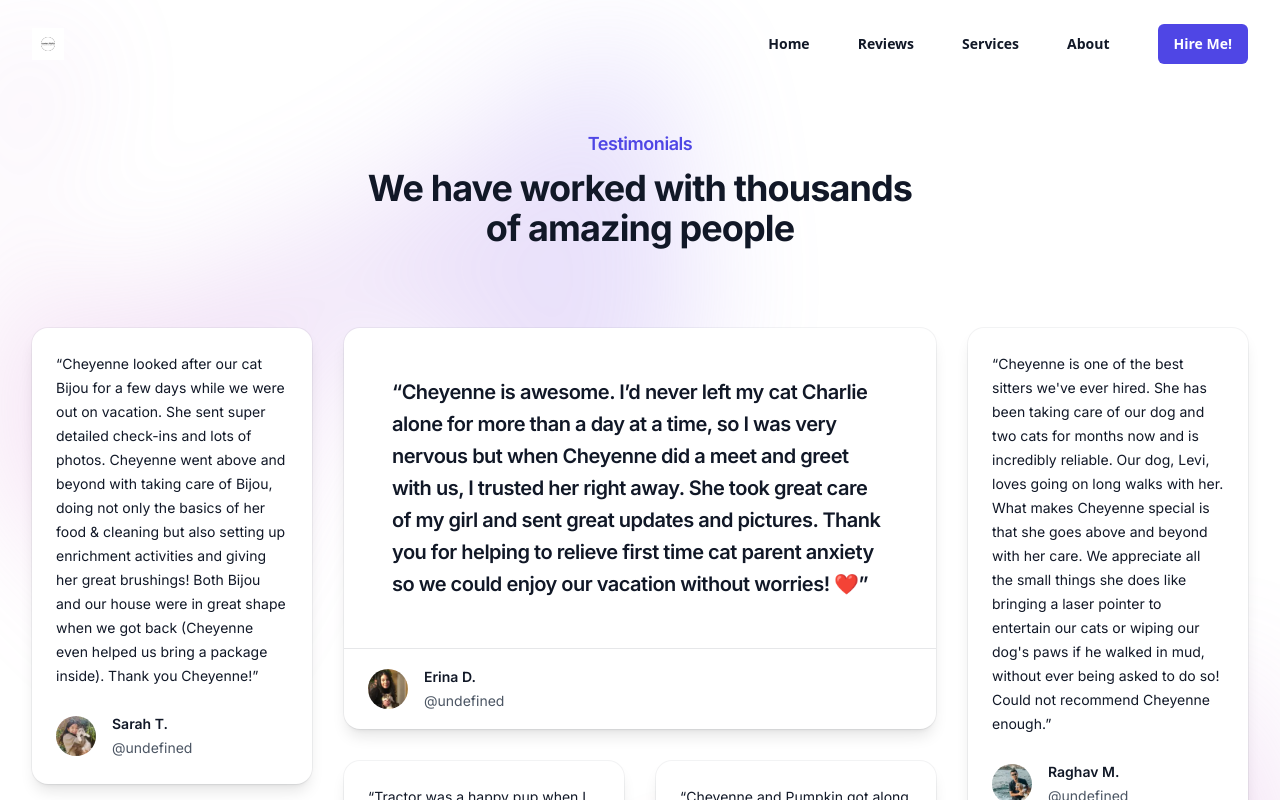
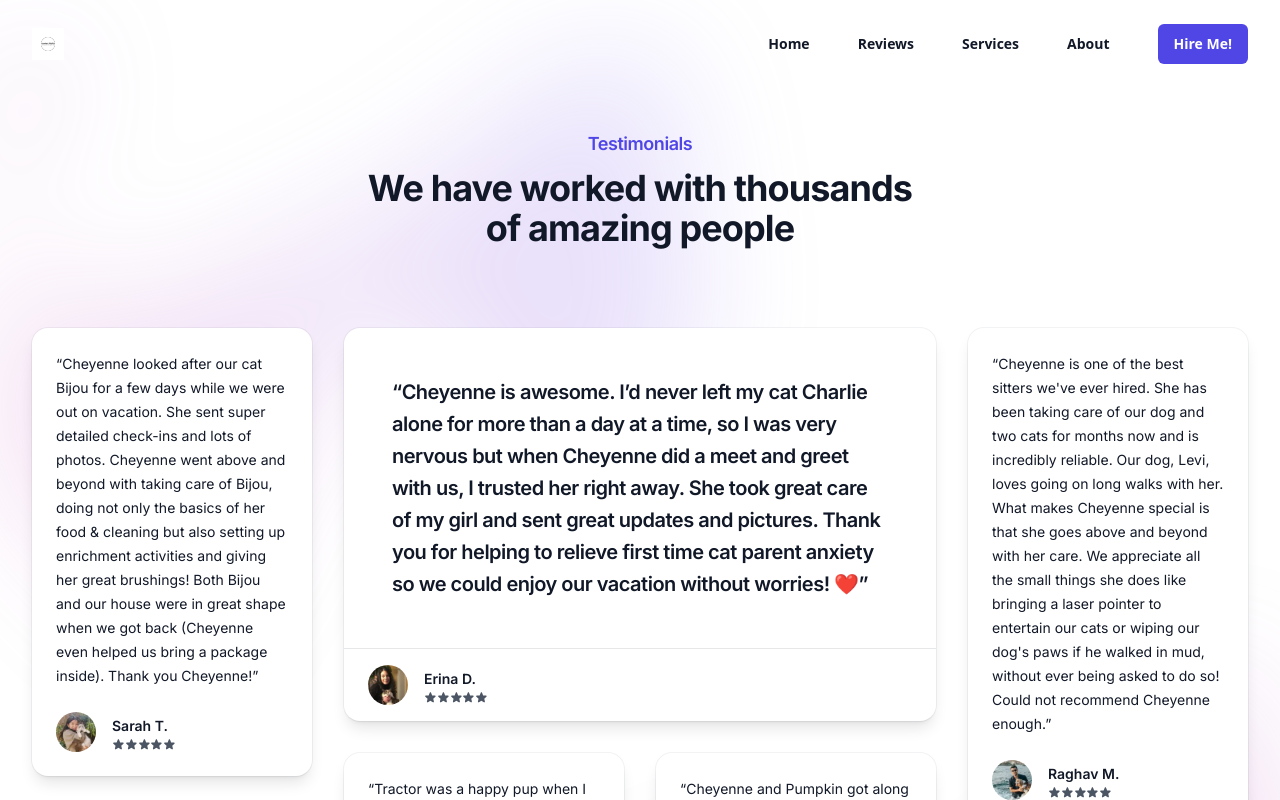
Before and after one commit to HunterHeston/dog-walking, a Next.js app: page /reviews in a window 1280 px wide. Shown: the top 800 px of the page. Built offline with nearby package versions, Linux system fonts and the light colour scheme.

Commit message:
Added 5 starts to all reviews.

```diff
--- a/components/tailwindui/testimonials.tsx
+++ b/components/tailwindui/testimonials.tsx
@@ -1,9 +1,9 @@
+import { StarIcon } from "@heroicons/react/24/solid";
 import Image from "next/image";
 
 export type Testimonial = {
   date: string;
   body: string;
-  rating: number;
   author: Author;
 };
 
@@ -79,7 +79,13 @@ export default function Testimonials({
                 <div className="font-semibold">
                   {featuredTestimonial.author.name}
                 </div>
-                <div className="text-gray-600">{`@${featuredTestimonial.author.handle}`}</div>
+                <div className="text-gray-600 flex w-16">
+                  <StarIcon></StarIcon>
+                  <StarIcon></StarIcon>
+                  <StarIcon></StarIcon>
+                  <StarIcon></StarIcon>
+                  <StarIcon></StarIcon>
+                </div>
               </div>
             </figcaption>
           </figure>
@@ -120,7 +126,13 @@ export default function Testimonials({
                           <div className="font-semibold">
                             {testimonial.author.name}
                           </div>
-                          <div className="text-gray-600">{`@${testimonial.author.handle}`}</div>
+                          <div className="text-gray-600 flex w-16">
+                            <StarIcon></StarIcon>
+                            <StarIcon></StarIcon>
+                            <StarIcon></StarIcon>
+                            <StarIcon></StarIcon>
+                            <StarIcon></StarIcon>
+                          </div>
                         </div>
                       </figcaption>
                     </figure>
--- a/pages/reviews.tsx
+++ b/pages/reviews.tsx
@@ -5,7 +5,6 @@ import Testimonials, {
 const featuredTestimonial: Testimonial = {
   date: "Apr 17, 2023",
   body: "Cheyenne is awesome. I’d never left my cat Charlie alone for more than a day at a time, so I was very nervous but when Cheyenne did a meet and greet with us, I trusted her right away. She took great care of my girl and sent great updates and pictures. Thank you for helping to relieve first time cat parent anxiety so we could enjoy our vacation without worries! ❤️",
-  rating: 5,
   author: {
     name: "Erina D.",
     imageUrl: "/testimonials/erina-d.webp",
@@ -17,7 +16,6 @@ const testimonials: Testimonial[][][] = [
     [
       {
         date: "Apr 11, 2023",
-        rating: 5,
         body: "Cheyenne looked after our cat Bijou for a few days while we were out on vacation. She sent super detailed check-ins and lots of photos. Cheyenne went above and beyond with taking care of Bijou, doing not only the basics of her food & cleaning but also setting up enrichment activities and giving her great brushings! Both Bijou and our house were in great shape when we got back (Cheyenne even helped us bring a package inside). Thank you Cheyenne!",
         author: {
           name: "Sarah T.",
@@ -26,7 +24,6 @@ const testimonials: Testimonial[][][] = [
       },
       {
         date: "Feb 21, 2023",
-        rating: 5,
         body: "Cheyenne is the best! She is so responsive and gave me great updates and photos of my kitty while I was away. 10/10 recommend?",
         author: {
           name: "Abagail P.",
@@ -35,7 +32,6 @@ const testimonials: Testimonial[][][] = [
       },
       {
         date: "Feb 20, 2023",
-        rating: 5,
         body: "Cheyenne took amazing care of our three cats while we were out of town. She’s highly communicative, had great “cat energy” that our kittens loved, and kept them happy and healthy. We’ll absolutely rely on her again!",
         author: {
           name: "Christopher W.",
@@ -46,7 +42,6 @@ const testimonials: Testimonial[][][] = [
     [
       {
         date: "Mar 29, 2023",
-        rating: 5,
         body: "Tractor was a happy pup when I came home & seemed like he had a great time with Cheyenne. She sent a detailed update about their walk & followed all instructions to make sure he was comfortable & stayed out of trouble :) Would love to have Cheyenne back for more walks!",
         author: {
           name: "Sierra M.",
@@ -55,7 +50,6 @@ const testimonials: Testimonial[][][] = [
       },
       {
         date: "Feb 25, 2023",
-        rating: 5,
         body: "Our kitty took an instant liking to Cheyenne and she took excellent care of her while we were away. Her updates were detailed and she took the cutest pics. I wouldn’t hesitate to have her watch our girl again.",
         author: {
           name: "Karissa B.",
@@ -68,7 +62,6 @@ const testimonials: Testimonial[][][] = [
     [
       {
         date: "Feb 2, 2023",
-        rating: 5,
         body: "Cheyenne and Pumpkin got along beautifully at our meet and greet. I felt very comfortable having her drop in three times in a row while I had to be away from home unexpectedly. She gives such detailed notes afterwards too, which is so appreciated. Cheyenne will definitely be one of my top choices for future drop-in visits and dog walking.",
         author: {
           name: "Edie W.",
@@ -77,7 +70,6 @@ const testimonials: Testimonial[][][] = [
       },
       {
         date: "Mar 23, 2023",
-        rating: 5,
         body: "Amazing and friendly pet sitter in SF! Took great care of our two cats, and followed our tedious instructions very well!",
         author: {
           name: "Amber M.",
@@ -88,7 +80,6 @@ const testimonials: Testimonial[][][] = [
     [
       {
         date: "Mar 23, 2023",
-        rating: 5,
         body: "Cheyenne is one of the best sitters we've ever hired. She has been taking care of our dog and two cats for months now and is incredibly reliable. Our dog, Levi, loves going on long walks with her. What makes Cheyenne special is that she goes above and beyond with her care. We appreciate all the small things she does like bringing a laser pointer to entertain our cats or wiping our dog's paws if he walked in mud, without ever being asked to do so! Could not recommend Cheyenne enough.",
         author: {
           name: "Raghav M.",
@@ -97,7 +88,6 @@ const testimonials: Testimonial[][][] = [
       },
       {
         date: "Mar 15, 2023",
-        rating: 5,
         body: "Cheyenne was so wonderful with Digby. He wasn’t used to a walker and she was very patient and made him feel comfortable. She’s very responsive and goes above and beyond.",
         author: {
           name: "Shannon H.",
@@ -106,7 +96,6 @@ const testimonials: Testimonial[][][] = [
       },
       {
         date: "Jan 3, 2023",
-        rating: 5,
         body: "Cheyenne was excellent! I highly recommend her!",
         author: {
           name: "Syed Usama A.",
```
